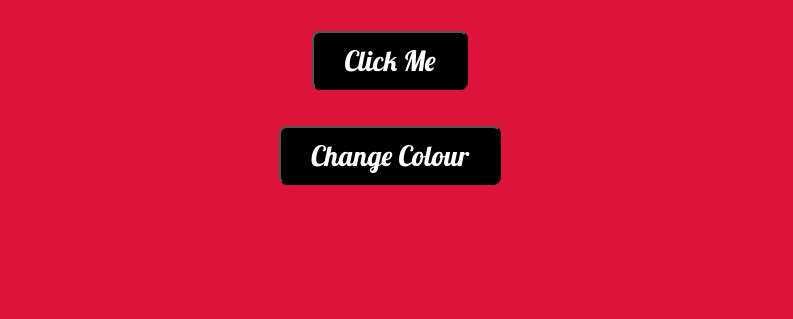
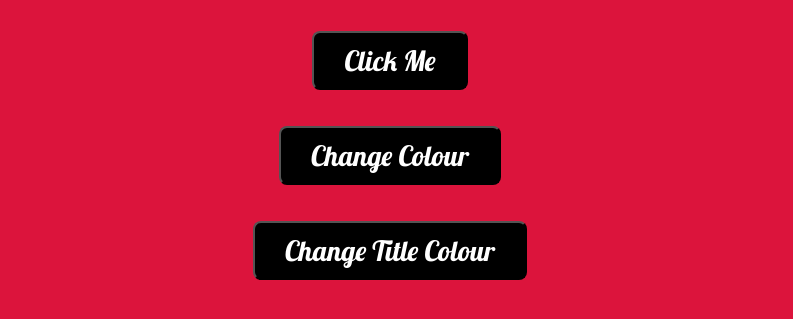
Before and after one commit to amitabuchi/simple_site, a plain HTML site: page index.html in a window 1280 px wide. Shown: the part 375-694 px from the top of the page, without its empty margins (250-1043 px from the left). Drawn offline with Linux system fonts and the light colour scheme.

Commit message:
add button to html
added button to change title colour

```diff
--- a/index.html
+++ b/index.html
@@ -15,5 +15,7 @@
 		<button onClick="alertMessage()">Click Me</button>
 		<br><br>
 		<button onClick="changeColour()">Change Colour</button>
+		<br><br>
+		<button onClick="changeTitleColour()">Change Title Colour</button>
 	</body>
 </html>
```
